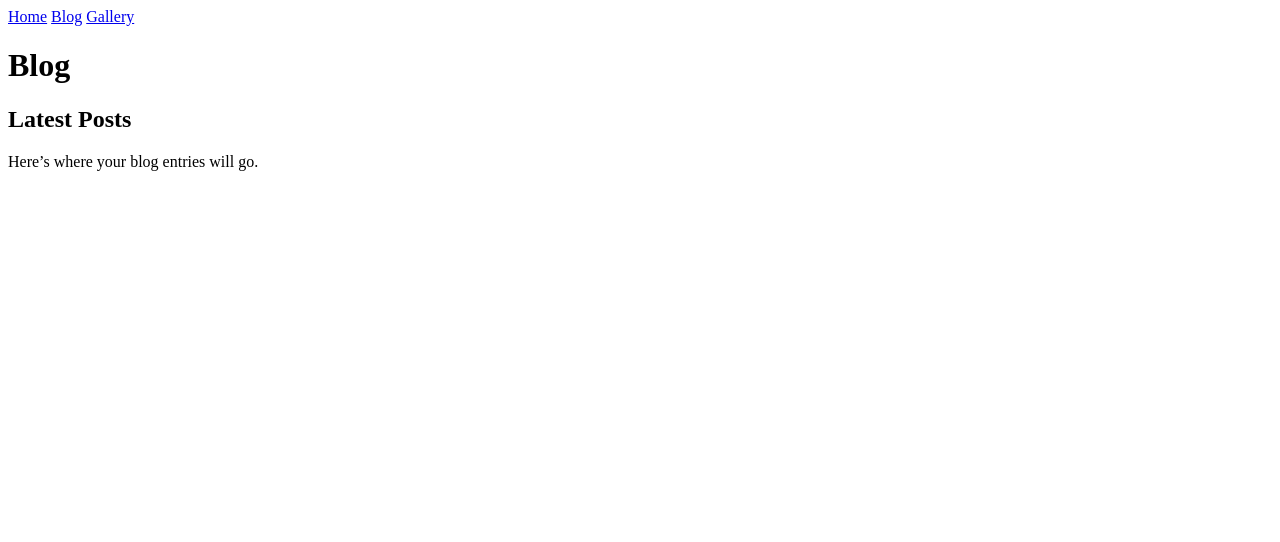
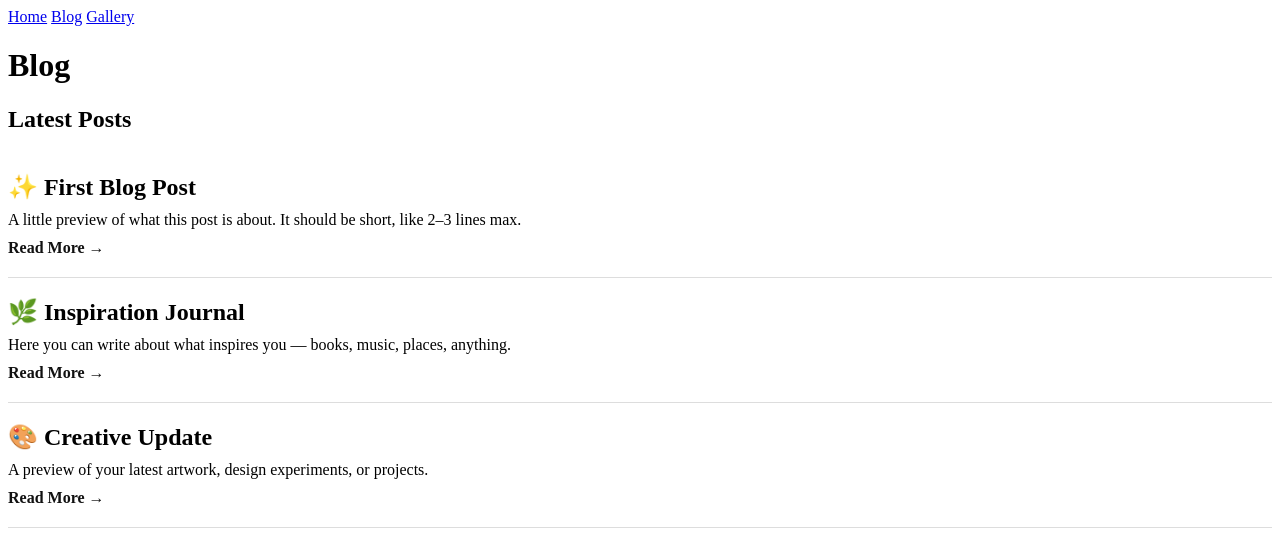
Before and after one commit to irosheema/non-confidential-notebook, a plain HTML site: page blog.html in a window 1280 px wide. Drawn offline with Linux system fonts and the light colour scheme.

Commit message:
Update blog.html

```diff
--- a/blog.html
+++ b/blog.html
@@ -20,7 +20,24 @@
 
   <main>
     <h2>Latest Posts</h2>
-    <p>Here’s where your blog entries will go.</p>
+
+    <div class="blog-post">
+      <h3>✨ First Blog Post</h3>
+      <p>A little preview of what this post is about. It should be short, like 2–3 lines max.</p>
+      <a href="#">Read More →</a>
+    </div>
+
+    <div class="blog-post">
+      <h3>🌿 Inspiration Journal</h3>
+      <p>Here you can write about what inspires you — books, music, places, anything.</p>
+      <a href="#">Read More →</a>
+    </div>
+
+    <div class="blog-post">
+      <h3>🎨 Creative Update</h3>
+      <p>A preview of your latest artwork, design experiments, or projects.</p>
+      <a href="#">Read More →</a>
+    </div>
   </main>
 
 </body>
```
